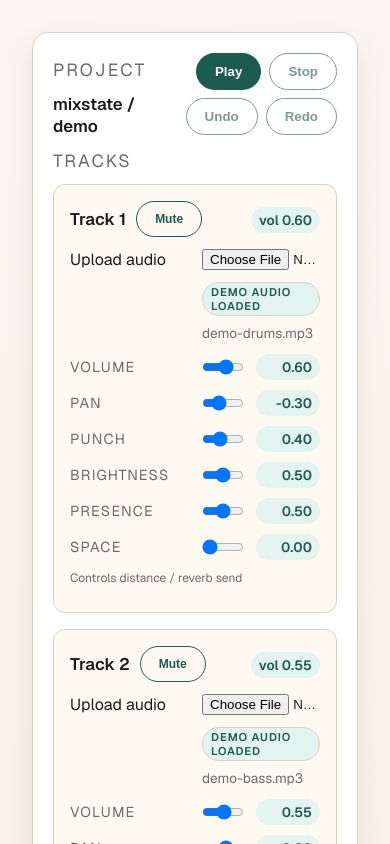
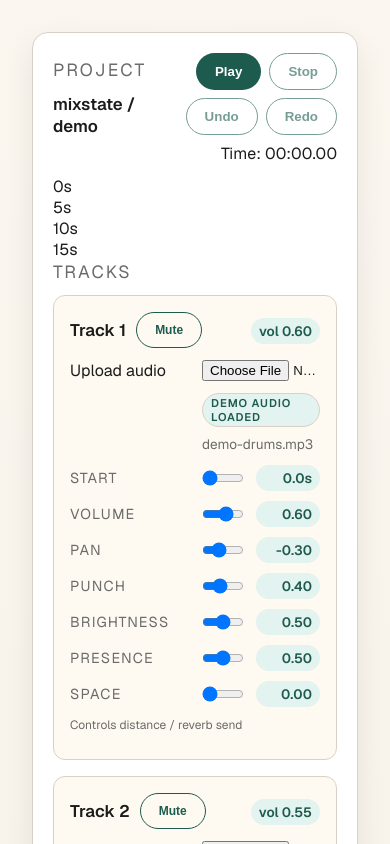
Before and after one commit to yiweihsu/mix-flow, a Next.js app: page /project/demo in a window 390 px wide. Shown: the top 844 px of the page. Built offline with nearby package versions, Linux system fonts and the light colour scheme; no server answers.

Commit message:
feat: introduce explicit transport state

```diff
--- a/src/app/project/[id]/page.tsx
+++ b/src/app/project/[id]/page.tsx
@@ -26,6 +26,15 @@ const DEMO_ASSETS: DemoAsset[] = [
   { fileName: "demo-bed.mp3", url: "/demo-audio/demo-bed.mp3" },
   { fileName: "demo-voice.mp3", url: "/demo-audio/demo-voice.mp3" },
 ];
+const TIMELINE_MARKS = [0, 5, 10, 15];
+const TIMELINE_DURATION = 15;
+
+type TransportState = {
+  playing: boolean;
+  paused: boolean;
+  currentTime: number;
+  duration: number;
+};
 
 const createInitialMixState = (demoAssets?: DemoAsset[]): MixState => {
   const baseTracks = [
@@ -36,6 +45,7 @@ const createInitialMixState = (demoAssets?: DemoAsset[]): MixState => {
       brightness: 0.5,
       presence: 0.5,
       space: 0,
+      startOffset: 0,
     },
     {
       volume: 0.55,
@@ -44,6 +54,7 @@ const createInitialMixState = (demoAssets?: DemoAsset[]): MixState => {
       brightness: 0.6,
       presence: 0.5,
       space: 0,
+      startOffset: 0,
     },
     {
       volume: 0.5,
@@ -52,6 +63,7 @@ const createInitialMixState = (demoAssets?: DemoAsset[]): MixState => {
       brightness: 0.4,
       presence: 0.5,
       space: 0,
+      startOffset: 0,
     },
     {
       volume: 0.65,
@@ -60,6 +72,7 @@ const createInitialMixState = (demoAssets?: DemoAsset[]): MixState => {
       brightness: 0.7,
       presence: 0.5,
       space: 0,
+      startOffset: 0,
     },
   ];
 
@@ -157,6 +170,12 @@ const buildAiPatch = (text: string, mixState: MixState): MixPatchOp[] => {
 };
 
 const formatValue = (value: number) => value.toFixed(2);
+const formatSeconds = (value: number) => `${value.toFixed(1)}s`;
+const formatTransportTime = (value: number) => {
+  const minutes = Math.floor(value / 60);
+  const seconds = value % 60;
+  return `${String(minutes).padStart(2, "0")}:${seconds.toFixed(2).padStart(5, "0")}`;
+};
 
 export default function ProjectPage({ params }: { params: Promise<{ id: string }> }) {
   const { id } = use(params);
@@ -168,10 +187,18 @@ export default function ProjectPage({ params }: { params: Promise<{ id: string }
   const [mixState, setMixState] = useState<MixState>(initialMixState);
   const [historyState, setHistoryState] = useState(createHistoryState());
   const [prompt, setPrompt] = useState("");
-  const [isPlaying, setIsPlaying] = useState(false);
+  const [transport, setTransport] = useState<TransportState>({
+    playing: false,
+    paused: false,
+    currentTime: 0,
+    duration: TIMELINE_DURATION,
+  });
   const engineRef = useRef<AudioEngine | null>(null);
   const mixStateRef = useRef(mixState);
   const sliderDragStartRef = useRef<Record<string, number>>({});
+  const playStartTimeRef = useRef(0);
+  const playStartTimestampRef = useRef<number | null>(null);
+  const rafRef = useRef<number | null>(null);
   const canUndo = historyState.cursor >= 0;
   const canRedo = historyState.cursor < historyState.commits.length - 1;
   const hasPlayableAudio = mixState.tracks.some((track) => track.hasAudio);
@@ -181,7 +208,7 @@ export default function ProjectPage({ params }: { params: Promise<{ id: string }
     engine.init(initialMixState.tracks);
     engine.update(initialMixState);
     engineRef.current = engine;
-    setIsPlaying(false);
+    setTransport((prev) => ({ ...prev, playing: false, paused: false, currentTime: 0 }));
 
     return () => engine.dispose();
   }, [initialMixState]);
@@ -298,6 +325,33 @@ export default function ProjectPage({ params }: { params: Promise<{ id: string }
     );
   };
 
+  const endStartOffsetDrag = (key: string, trackIndex: number, path: string, to: number) => {
+    const from = sliderDragStartRef.current[key];
+    delete sliderDragStartRef.current[key];
+
+    if (from === undefined || from === to) {
+      return;
+    }
+
+    commit(
+      "user",
+      `Move track ${trackIndex + 1} start (${formatSeconds(from)} → ${formatSeconds(to)})`,
+      [
+        {
+          op: "replace",
+          path,
+          value: to,
+        },
+      ],
+      {
+        intent: "start-offset",
+        path,
+        from,
+        to,
+      },
+    );
+  };
+
   const handleTrackChange = (trackIndex: number, key: keyof TrackState, value: number) => {
     const diff: MixPatchOp[] = [
       {
@@ -373,13 +427,28 @@ export default function ProjectPage({ params }: { params: Promise<{ id: string }
   };
 
   const handlePlay = () => {
-    engineRef.current?.play();
-    setIsPlaying(engineRef.current?.isPlaying ?? false);
+    if (transport.playing) {
+      return;
+    }
+    const engine = engineRef.current;
+    engine?.play();
+    playStartTimeRef.current = transport.currentTime;
+    playStartTimestampRef.current = performance.now();
+    setTransport((prev) => ({ ...prev, playing: true, paused: false }));
+  };
+
+  const handlePause = () => {
+    engineRef.current?.stop();
+    setTransport((prev) => ({ ...prev, playing: false, paused: true }));
+    playStartTimeRef.current = transport.currentTime;
+    playStartTimestampRef.current = null;
   };
 
   const handleStop = () => {
     engineRef.current?.stop();
-    setIsPlaying(false);
+    setTransport((prev) => ({ ...prev, playing: false, paused: false, currentTime: 0 }));
+    playStartTimeRef.current = 0;
+    playStartTimestampRef.current = null;
   };
 
   const handleUndo = () => {
@@ -405,13 +474,51 @@ export default function ProjectPage({ params }: { params: Promise<{ id: string }
   };
 
   useEffect(() => {
-    const interval = window.setInterval(() => {
-      const nextPlaying = engineRef.current?.isPlaying ?? false;
-      setIsPlaying((prev) => (prev === nextPlaying ? prev : nextPlaying));
-    }, 200);
+    if (!transport.playing) {
+      if (rafRef.current !== null) {
+        cancelAnimationFrame(rafRef.current);
+        rafRef.current = null;
+      }
+      return;
+    }
 
-    return () => window.clearInterval(interval);
-  }, []);
+    const tick = () => {
+      const startTimestamp = playStartTimestampRef.current ?? performance.now();
+      if (playStartTimestampRef.current === null) {
+        playStartTimestampRef.current = startTimestamp;
+      }
+      const elapsed = (performance.now() - startTimestamp) / 1000;
+      const nextTime = clamp(playStartTimeRef.current + elapsed, 0, transport.duration);
+      setTransport((prev) => {
+        if (!prev.playing) {
+          return prev;
+        }
+        const clampedTime = clamp(playStartTimeRef.current + elapsed, 0, prev.duration);
+        if (prev.duration > 0 && clampedTime >= prev.duration) {
+          engineRef.current?.stop();
+          playStartTimestampRef.current = null;
+          playStartTimeRef.current = 0;
+          return { ...prev, currentTime: prev.duration, playing: false, paused: false };
+        }
+        if (Math.abs(prev.currentTime - clampedTime) < 0.001) {
+          return prev;
+        }
+        return { ...prev, currentTime: clampedTime };
+      });
+      rafRef.current = requestAnimationFrame(tick);
+    };
+
+    rafRef.current = requestAnimationFrame(tick);
+
+    return () => {
+      if (rafRef.current !== null) {
+        cancelAnimationFrame(rafRef.current);
+        rafRef.current = null;
+      }
+    };
+  }, [transport.playing, transport.duration]);
+
+  const playheadPercent = clamp((transport.currentTime / transport.duration) * 100, 0, 100);
 
   return (
     <main className="app-shell">
@@ -422,10 +529,20 @@ export default function ProjectPage({ params }: { params: Promise<{ id: string }
             <div className="track-name">mixstate / {id}</div>
           </div>
           <div className="transport-controls">
-            <button className="button" type="button" onClick={handlePlay} disabled={!hasPlayableAudio || isPlaying}>
-              Play
+            <button
+              className="button"
+              type="button"
+              onClick={transport.playing ? handlePause : handlePlay}
+              disabled={!hasPlayableAudio}
+            >
+              {transport.playing ? "Pause" : "Play"}
             </button>{" "}
-            <button className="button secondary" type="button" onClick={handleStop} disabled={!isPlaying}>
+            <button
+              className="button secondary"
+              type="button"
+              onClick={handleStop}
+              disabled={!transport.playing && !transport.paused}
+            >
               Stop
             </button>{" "}
             <button className="button secondary" type="button" onClick={handleUndo} disabled={!canUndo}>
@@ -434,7 +551,19 @@ export default function ProjectPage({ params }: { params: Promise<{ id: string }
             <button className="button secondary" type="button" onClick={handleRedo} disabled={!canRedo}>
               Redo
             </button>
+            <div className="transport-time">Time: {formatTransportTime(transport.currentTime)}</div>
           </div>
+        </div>
+
+        <div className="timeline">
+          <div className="timeline-ruler">
+            {TIMELINE_MARKS.map((mark) => (
+              <div className="timeline-mark" key={`timeline-${mark}`}>
+                {mark}s
+              </div>
+            ))}
+          </div>
+          <div className="timeline-playhead" style={{ left: `${playheadPercent}%` }} />
         </div>
 
         <div className="section-title">Tracks</div>
@@ -468,6 +597,45 @@ export default function ProjectPage({ params }: { params: Promise<{ id: string }
                 {track.isDemo && <span className="demo-badge">Demo audio loaded</span>}
                 <span className="file-name">{track.fileName ?? "No file loaded"}</span>
               </div>
+            </div>
+
+            <div className="slider-row">
+              <label htmlFor={`track-${index}-start`}>Start</label>
+              <input
+                id={`track-${index}-start`}
+                type="range"
+                min={0}
+                max={30}
+                step={0.1}
+                value={track.startOffset}
+                disabled={!track.hasAudio}
+                onPointerDown={() => beginSliderDrag(`track-${index}-start`, track.startOffset)}
+                onMouseDown={() => beginSliderDrag(`track-${index}-start`, track.startOffset)}
+                onChange={(event) =>
+                  handleTrackChange(
+                    index,
+                    "startOffset",
+                    Number(event.target.value),
+                  )
+                }
+                onPointerUp={(event) =>
+                  endStartOffsetDrag(
+                    `track-${index}-start`,
+                    index,
+                    `/tracks/${index}/startOffset`,
+                    Number(event.currentTarget.value),
+                  )
+                }
+                onMouseUp={(event) =>
+                  endStartOffsetDrag(
+                    `track-${index}-start`,
+                    index,
+                    `/tracks/${index}/startOffset`,
+                    Number(event.currentTarget.value),
+                  )
+                }
+              />
+              <span className="value-pill">{formatSeconds(track.startOffset)}</span>
             </div>
 
             {([
```
